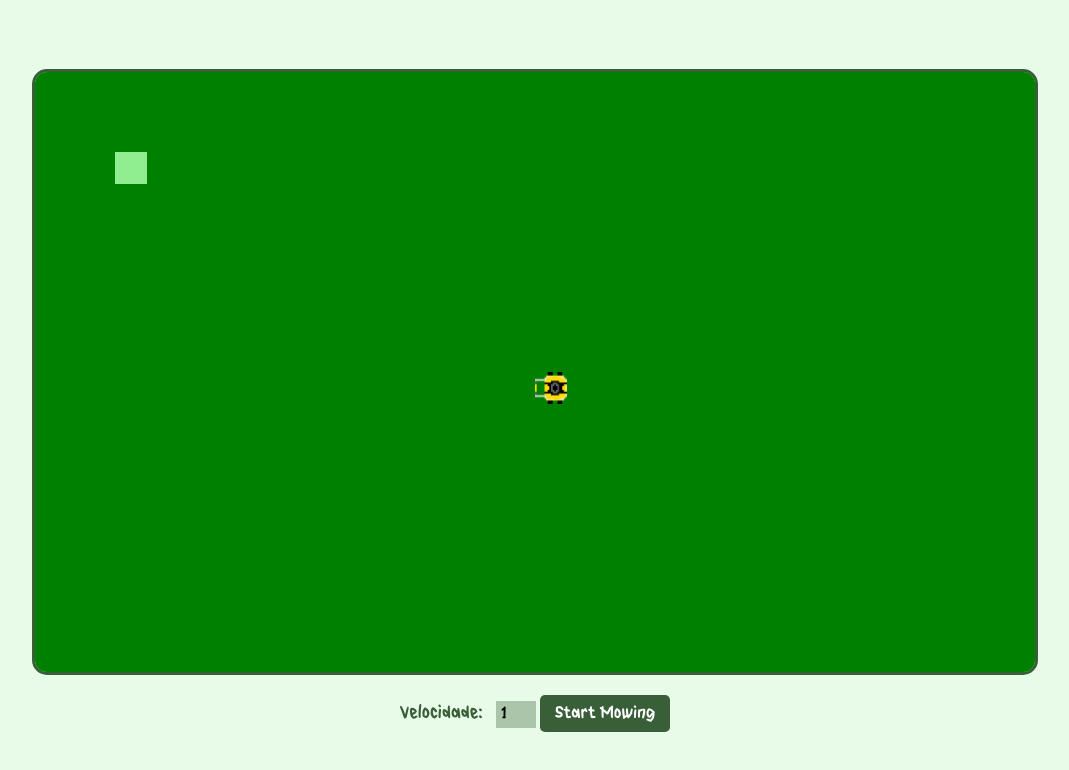
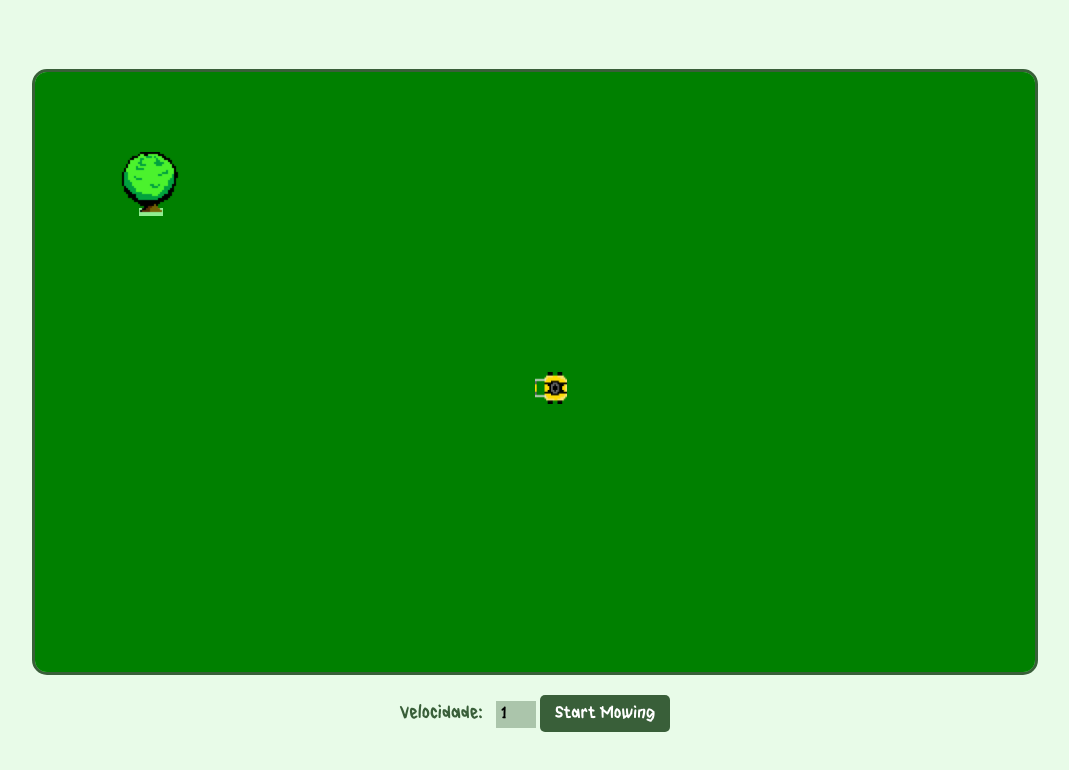
Before and after one commit to gsduarte06/projetoCG, a plain HTML site: page index.html in a window 1280 px wide. Both pictures are taken after a click on the element "Let's mow!!". Shown: the whole page, without its empty margins (105-1174 px from the left). Drawn offline with Linux system fonts and the light colour scheme.

Commit message:
Obstaculos a funcionar. LESSSS GOOOOO

```diff
--- a/src/script.js
+++ b/src/script.js
@@ -14,26 +14,32 @@ for (let i = 0; i < W; i += 64) {
 const lawn = [];
 for (let i = 0; i < W; i += 8) {
     for (let j = 0; j < H; j += 8) {
-        lawn.push({ x: i, y: j, width: 8, height: 8, color: "green"});
+        lawn.push({ x: i, y: j, width: 8, height: 8, color: "green",image:""});
     }
+}
+
+let TreeImage = new Image();
+TreeImage.src = "./src/images/tree-1.png"
+TreeImage.onload = function(){
+    PlaceObsticle(100,132, TreeImage);
 }
 
 
 // Add an obstacle (hole) to the lawn
 
-for (let v in lawn){
-    console.log(v);
-    if((lawn[v].x >= 80 && lawn[v].x < 112) && (lawn[v].y >= 80 && lawn[v].y < 112)){
-        lawn[v].color = "lightgreen"
+function PlaceObsticle(x,y,TreeImage){
+    for (let v in lawn){
+        if((lawn[v].x >= x  && lawn[v].x < 124) && (lawn[v].y >= y && lawn[v].y < 144)){
+            lawn[v].color = "lightgreen"
+        }
     }
+
+    lawn.push({ x: x +  5 , y: y, width: 19, height: 12, color: "lightgreen", image: 1});
+    ctx.drawImage(TreeImage, x, y, TreeImage.width, TreeImage.height);
+    console.log(lawn);
 }
-lawn.push({ x: 80, y: 80, width: 32, height: 32, color: "lightgreen"});
-console.log(lawn);
-for (let i = 80; i < 80+32; i += 8) {
-    for (let j = 80; j < 80+32; j += 8) {
 
-    }
-}
+
 
 // Lawnmower object
 let lawnmower = {
@@ -167,11 +173,13 @@ function render() {
         animWin();
     }
     ctx.clearRect(0, 0, W, H);
-
     // Draw lawn
     lawn.forEach(function (block) {
-        ctx.fillStyle = block.color;
-        ctx.fillRect(block.x, block.y, block.width, block.height);
+        if(block.image === ""){
+            ctx.fillStyle = block.color;
+            ctx.fillRect(block.x, block.y, block.width, block.height);
+        }
+
     });
 
     // Update lawnmower position
@@ -227,11 +235,21 @@ if (lawnmower.canplay) {
 
     // Update lawnmower image
     updateImage();
+
+
+
 }
 
 
     // Draw lawnmower
     ctx.drawImage(currentImage, lawnmower.x, lawnmower.y, lawnmowerImage.width, lawnmowerImage.height);
+
+    lawn.forEach(function (block) {
+        if(block.image != ""){
+            ctx.drawImage(TreeImage, block.x-20, block.y-52, TreeImage.width, TreeImage.height);
+        }
+
+    });
 
 
     window.requestAnimationFrame(render);
--- a/src/style.css
+++ b/src/style.css
@@ -49,6 +49,7 @@ label {
 }
 
 #startButton {
+  font-family: 'Grass Road';
   padding: 8px 15px;
   font-size: 18px;
   background-color: #395F39;
@@ -57,7 +58,6 @@ label {
   border: none;
   border-radius: 5px;
   cursor: pointer;
-  font-family: 'Grass Road';
 }
 
 #startButton:hover {
@@ -77,9 +77,6 @@ label {
 
 }
 
-#LabelSpeed{
- font-family: 'Grass Road';
-}
 
 .intro-container {
   display: flex;
```
Also changed, not shown: src/images/tree-1.png (added).
